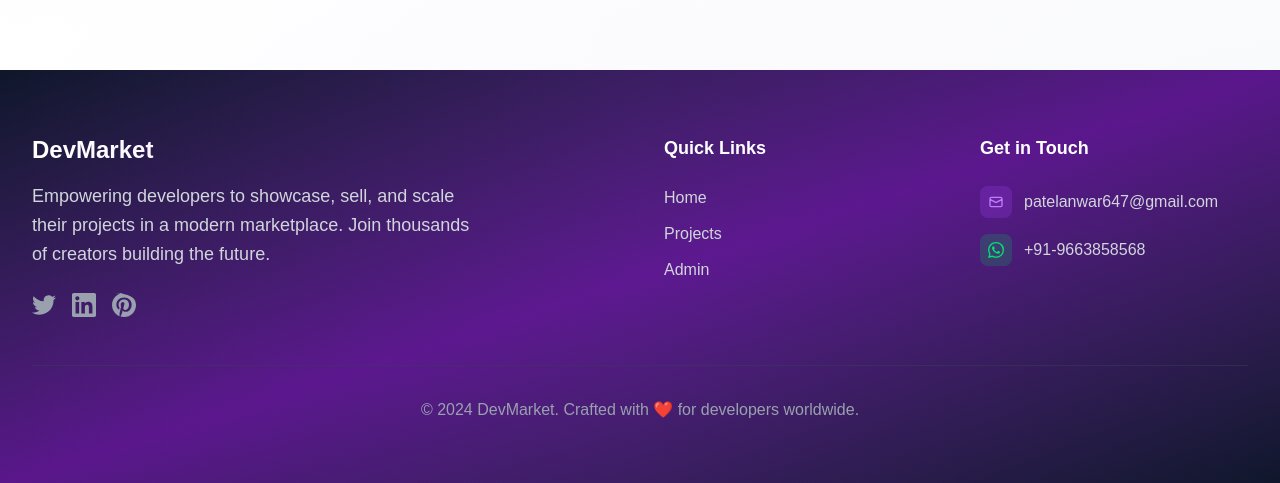
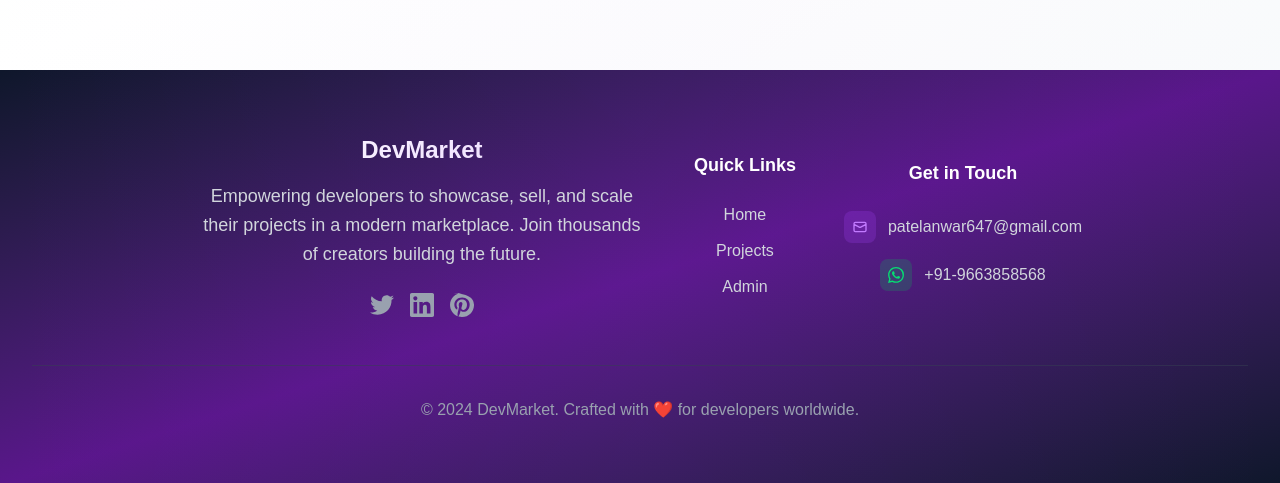
Before and after one commit to Anwarhacker/dev-market, a Next.js app: page / in a window 1280 px wide. Shown: the part 2071-2554 px from the top of the page. Built offline with nearby package versions, Linux system fonts and the light colour scheme; no server answers; the database is empty.

Commit message:
centered the footer content

```diff
--- a/components/Footer.js
+++ b/components/Footer.js
@@ -6,15 +6,15 @@ export default function Footer() {
       initial={{ y: 100 }}
       animate={{ y: 0 }}
       transition={{ duration: 0.6, ease: "easeOut" }}
-      className="relative bg-gradient-to-br from-slate-900 via-purple-900 to-slate-900 text-white overflow-hidden"
+      className="relative bg-gradient-to-br from-slate-900 text-center via-purple-900 to-slate-900 text-white overflow-hidden"
     >
       {/* Background Elements */}
       <div className="absolute inset-0 bg-gradient-to-r from-transparent via-purple-500/5 to-transparent"></div>
 
       <div className="relative max-w-7xl mx-auto px-4 sm:px-6 lg:px-8 py-16">
-        <div className="grid grid-cols-1 md:grid-cols-4 gap-8 lg:gap-12">
+        <div className="flex flex-col md:flex-row justify-center items-center gap-8 lg:gap-12">
           {/* Brand Section */}
-          <div className="md:col-span-2">
+          <div className="text-center">
             <motion.div
               initial={{ opacity: 0, x: -20 }}
               whileInView={{ opacity: 1, x: 0 }}
@@ -23,15 +23,15 @@ export default function Footer() {
               <h3 className="text-2xl font-bold bg-gradient-to-r from-white to-purple-200 bg-clip-text text-transparent mb-4">
                 DevMarket
               </h3>
-              <p className="text-gray-300 text-lg leading-relaxed mb-6 max-w-md">
+              <p className="text-gray-300 text-lg leading-relaxed mb-6 max-w-md text-center">
                 Empowering developers to showcase, sell, and scale their
                 projects in a modern marketplace. Join thousands of creators
                 building the future.
               </p>
-              <div className="flex space-x-4">
+              <div className="flex space-x-4 justify-center items-center">
                 <a
                   href="#"
-                  className="text-gray-400 hover:text-purple-400 transition-colors duration-300"
+                  className="text-gray-400 hover:text-purple-400 transition-colors duration-300 "
                 >
                   <svg
                     className="w-6 h-6"
@@ -78,13 +78,13 @@ export default function Footer() {
             <h3 className="text-lg font-semibold mb-6 text-white">
               Quick Links
             </h3>
-            <ul className="space-y-3">
+            <ul className="space-y-3 flex flex-col justify-center items-center">
               <li>
                 <a
                   href="/"
                   className="text-gray-300 hover:text-purple-400 transition-colors duration-300 flex items-center group"
                 >
-                  <span className="w-0 group-hover:w-2 h-0.5 bg-purple-400 transition-all duration-300 mr-0 group-hover:mr-2"></span>
+                  <span className="w-0 group-hover:w-2 h-0.5 bg-purple-400 transition-all duration-300 mr-0 group-hover:mr-2 text-center"></span>
                   Home
                 </a>
               </li>
@@ -118,7 +118,7 @@ export default function Footer() {
             <h3 className="text-lg font-semibold mb-6 text-white">
               Get in Touch
             </h3>
-            <div className="space-y-4">
+            <div className="space-y-4 flex flex-col justify-center items-center">
               <div className="flex items-center space-x-3">
                 <div className="w-8 h-8 bg-purple-500/20 rounded-lg flex items-center justify-center">
                   <svg
```
